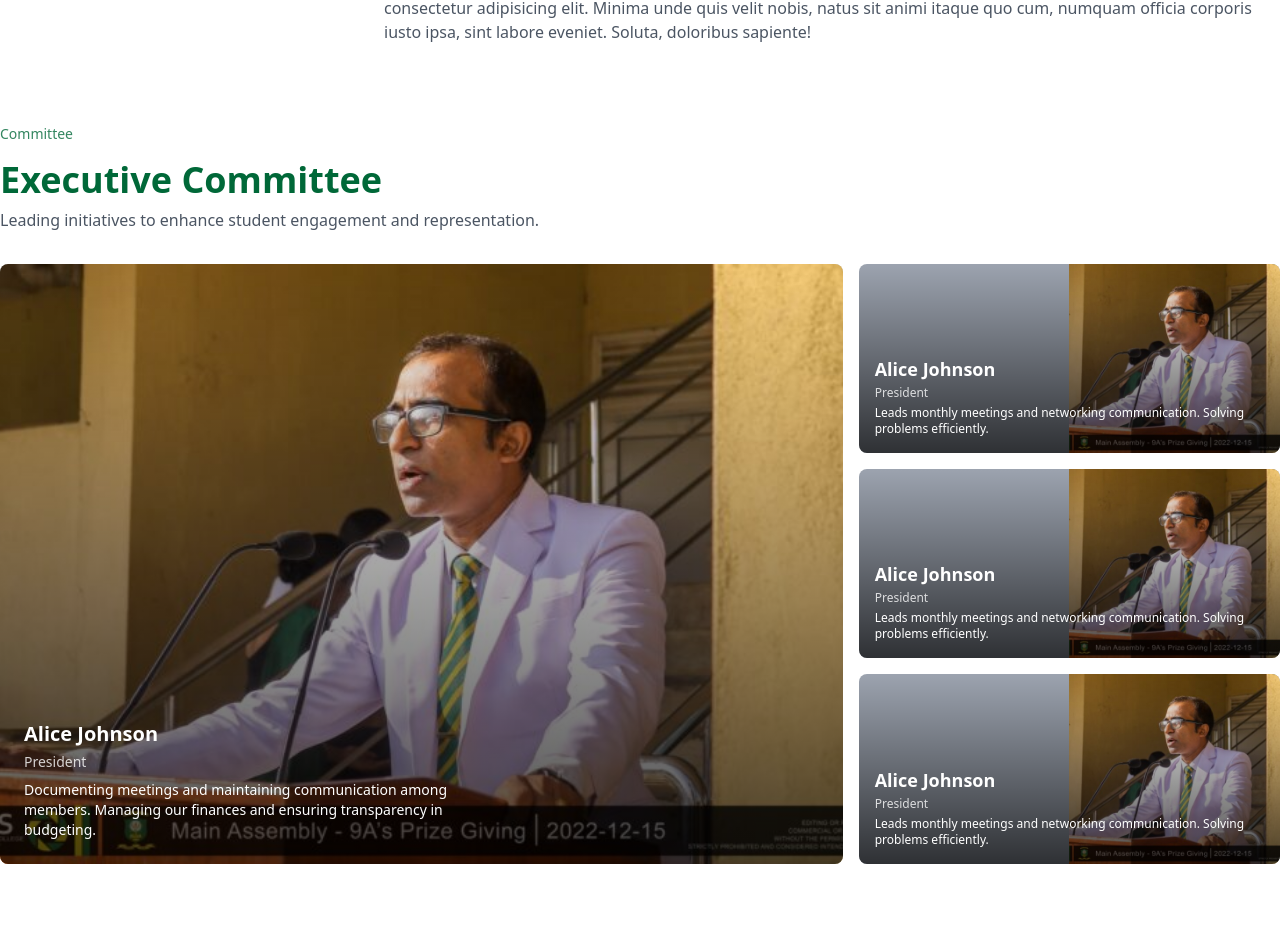
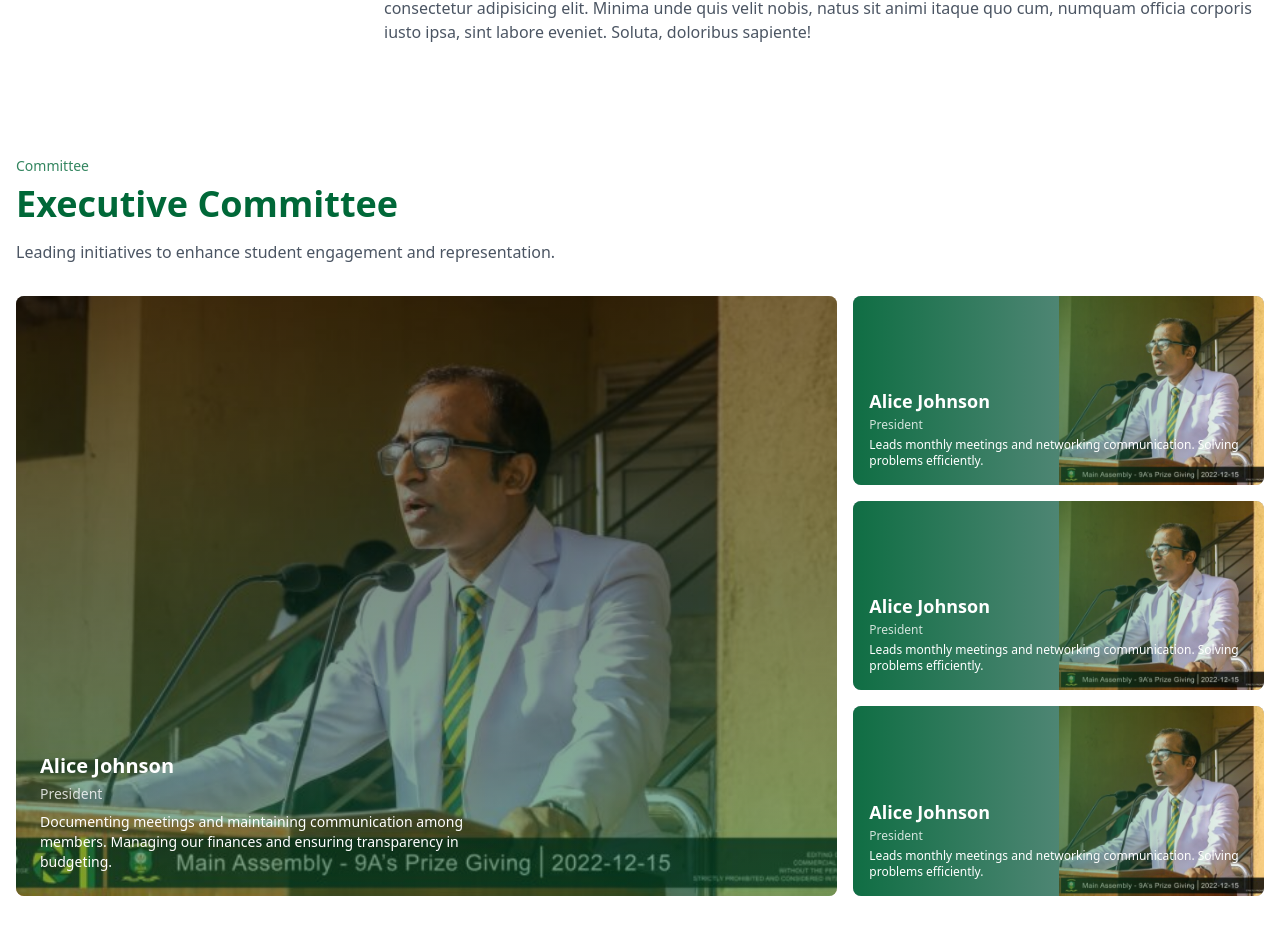
Before and after one commit to PathiniE/vcc_past-pupil-association-webpage, a Next.js app: page /about in a window 1280 px wide. Shown: the part 2258-3186 px from the top of the page. Built offline with nearby package versions, Linux system fonts and the light colour scheme.

Commit message:
update UI

```diff
--- a/src/app/components/About/Committee.jsx
+++ b/src/app/components/About/Committee.jsx
@@ -1,10 +1,9 @@
-
 "use client"
 
-
+import React from "react"
 import Image from "next/image"
 
-const Committee = () => {
+const ExecutiveCommittee = () => {
   const committeeMembers = [
     {
       id: 1,
@@ -37,19 +36,21 @@ const Committee = () => {
   ]
 
   return (
-    <div className="max-w-7xl container mx-auto min-h-screen pl-8 pr-8 sm:pl-0 sm:pr-0">
+    <div className="max-w-7xl container mx-auto min-h-screen py-8 px-4">
       {/* Header */}
       <div className="mb-8 text-center md:text-left">
-        <h4 className="md:mb-4 text-sm font-medium mb-2 text-primary/80">Committee</h4>
-        <h1 className="text-2xl md:text-3xl lg:text-4xl font-bold text-primary">Executive Committee</h1>
-        <p className="text-gray-600 mt-2">Leading initiatives to enhance student engagement and representation.</p>
+        <p className="text-sm font-medium mb-2 text-primary/80">Committee</p>
+        <h1 className="text-2xl md:text-3xl lg:text-4xl font-bold text-primary mt-1 mb-4">Executive Committee</h1>
+        <p className="text-gray-600">Leading initiatives to enhance student engagement and representation.</p>
       </div>
 
       {/* Desktop Layout - Hidden on Mobile */}
       <div className="hidden md:flex md:flex-row md:gap-4 md:h-[calc(100vh-200px)]">
         {/* Large Cell */}
         <div className="w-2/3 rounded-lg overflow-hidden relative group">
-          <div className="absolute inset-0 bg-gradient-to-t from-black/70 to-transparent z-10" />
+          {/* Multiple gradient layers for enhanced effect */}
+          <div className="absolute inset-0 bg-gradient-to-b from-transparent via-primary/30 to-primary/50 z-10" />
+          <div className="absolute inset-0 bg-gradient-to-t from-transparent via-black/30 to-black/50 z-10" />
           <div className="absolute bottom-0 left-0 p-6 z-20 text-white">
             <h2 className="text-xl font-semibold">{committeeMembers[0].name}</h2>
             <p className="text-sm text-white/80 mt-1">{committeeMembers[0].title}</p>
@@ -71,7 +72,7 @@ const Committee = () => {
         <div className="w-1/3 flex flex-col gap-4">
           {committeeMembers.slice(1, 4).map((member, index) => (
             <div key={member.id} className="h-1/3 rounded-lg overflow-hidden relative group">
-              <div className="absolute inset-0 bg-gradient-to-t from-black/70 to-transparent z-10" />
+              <div className="absolute inset-0 bg-gradient-to-r from-primary/90 via-primary/50 to-transparent z-10" />
               <div className="absolute bottom-0 left-0 p-4 z-20 text-white">
                 <h2 className="text-lg font-semibold">{member.name}</h2>
                 <p className="text-xs text-white/80 mt-0.5">{member.title}</p>
@@ -88,7 +89,7 @@ const Committee = () => {
                   />
                 </div>
               </div>
-              <div className="absolute top-0 left-0 w-2 h-full" />
+              <div className="absolute top-0 left-0 w-2 h-full " />
             </div>
           ))}
         </div>
@@ -116,4 +117,4 @@ const Committee = () => {
   )
 }
 
-export default Committee
+export default ExecutiveCommittee
--- a/src/app/components/Home/Navbar.jsx
+++ b/src/app/components/Home/Navbar.jsx
@@ -1,6 +1,6 @@
 "use client"
 
-import { useState, useRef, useEffect } from "react"
+import { useState } from "react"
 import Link from "next/link"
 import { ChevronDown, Menu, X, User, Newspaper, Briefcase, ImageIcon } from "lucide-react"
 import Image from "next/image"
@@ -30,26 +30,6 @@ export function Navbar() {
   const [isMobileMenuOpen, setIsMobileMenuOpen] = useState(false)
   const [isExploreOpen, setIsExploreOpen] = useState(false)
   const [isMobileExploreOpen, setIsMobileExploreOpen] = useState(false)
-
-  const menuRef = useRef(null)
-
-  useEffect(() => {
-    const handleClickOutside = (event) => {
-      if (menuRef.current && !menuRef.current.contains(event.target)) {
-        setIsMobileMenuOpen(false)
-      }
-    }
-
-    if (isMobileMenuOpen) {
-      document.addEventListener("mousedown", handleClickOutside)
-    } else {
-      document.removeEventListener("mousedown", handleClickOutside)
-    }
-
-    return () => {
-      document.removeEventListener("mousedown", handleClickOutside)
-    }
-  }, [isMobileMenuOpen])
 
   return (
     <header className="relative border-b">
@@ -94,11 +74,16 @@ export function Navbar() {
           </div>
         </div>
 
-        {/* Desktop */}
+        {/* Desktop  */}
         <div className="hidden items-center space-x-4 lg:flex">
           <Link href="/reg">
             <button className="rounded-md bg-primary w-28 px-4 py-2 text-sm text-white shadow hover:bg-primary/80 transition-colors  font-medium">Join</button>
           </Link>
+          {/* <Link href="/dashboard">
+            <button className="rounded-full bg-gray-100 p-2">
+              <User className="h-5 w-5" />
+            </button>
+          </Link> */}
         </div>
 
         {/* Mobile Menu Button */}
@@ -107,9 +92,34 @@ export function Navbar() {
         </button>
       </nav>
 
+      {/* Full-width Explore Dropdown (Desktop) */}
+      {isExploreOpen && (
+        <div className="absolute left-0 top-full z-50 hidden w-full border-b bg-white shadow-lg lg:block">
+          <div className="mx-auto max-w-7xl px-4 py-6">
+            <div className="grid grid-cols-1 gap-6 md:grid-cols-3">
+              {exploreItems.map((item) => (
+                <Link key={item.title} href={item.href} className="block text-primary rounded-lg p-3 hover:bg-gray-100">
+                  <div className="flex items-center space-x-3">
+                    <item.icon className=" h-5 w-5 text-primary" />
+                    <div className="font-medium">{item.title}</div>
+                  </div>
+                  <div className="mt-1 text-sm text-primary/65">{item.description}</div>
+                </Link>
+              ))}
+            </div>
+            <div className="mt-6 border-t pt-6 text-center text-sm gap-1 text-primary flex justify-center items-center">
+              Looking for new opportunities?
+              <Link href="/contact" className="font-medium hover:underline">
+                Contact Our Team
+              </Link>
+            </div>
+          </div>
+        </div>
+      )}
+
       {/* Mobile Menu */}
       {isMobileMenuOpen && (
-        <div ref={menuRef} className="absolute left-0 top-full z-50 w-full border-b bg-primary lg:hidden">
+        <div className="absolute left-0 top-full z-50 w-full border-b bg-primary lg:hidden">
           <div className="flex flex-col space-y-4 p-4">
             <Link href="/" className="text-lg font-medium text-white">
               Home
```
